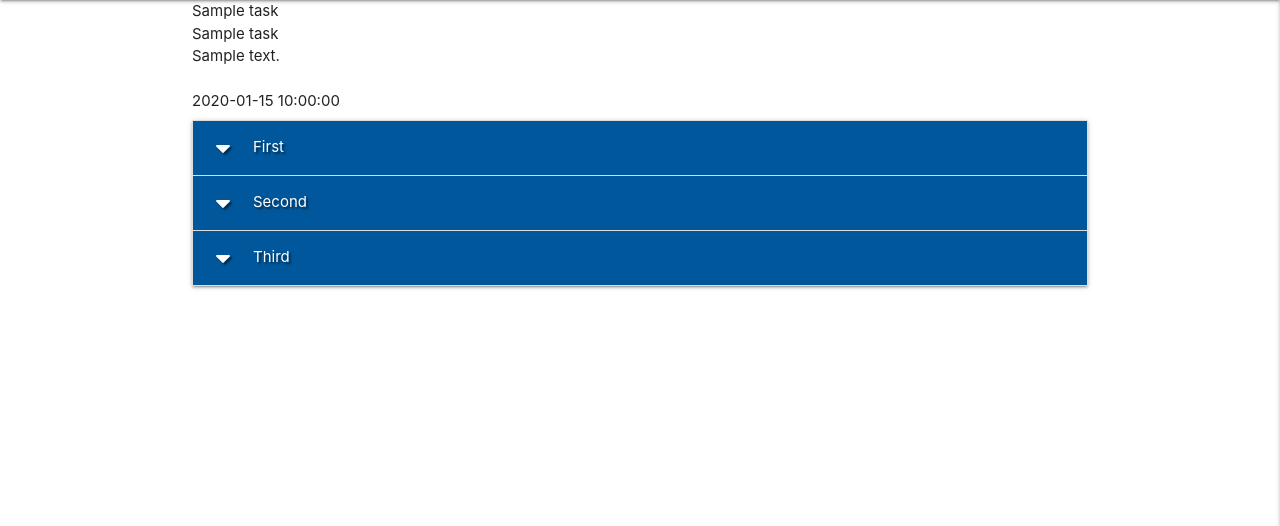
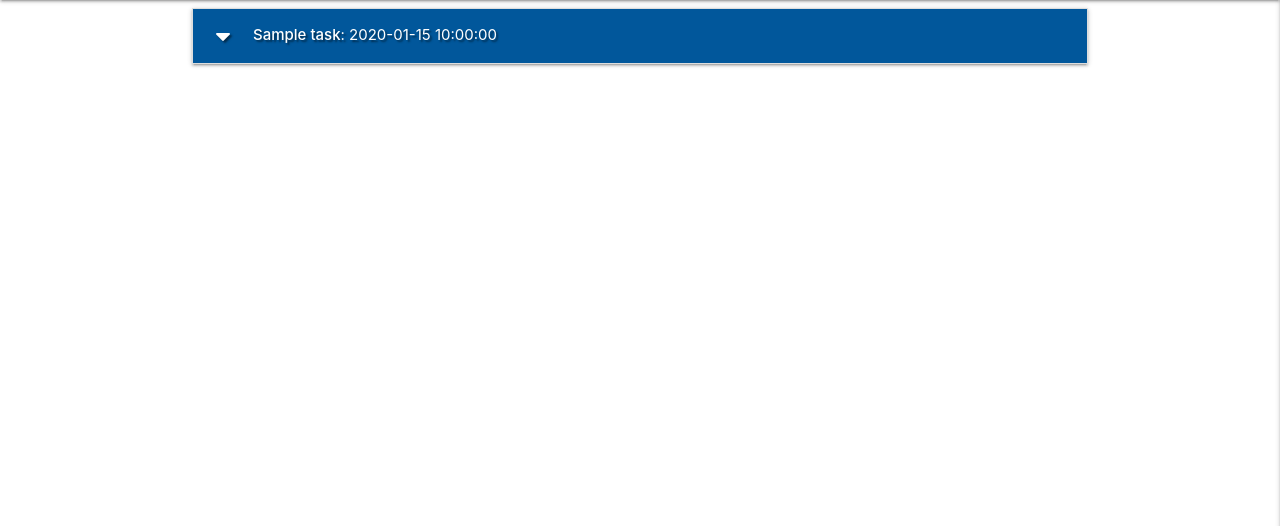
Before and after one commit to Andreim1998/Task-Manager, a Flask app: page / in a window 1280 px wide. Shown: the part 64-590 px from the top of the page. Run offline with Flask 2, Linux system fonts and the light colour scheme; a database or web service that is not in the repository returns one stand-in record (values such as "Sample title"); some libraries are stand-ins or nearby versions.

Commit message:
Bind data from db to accordion

```diff
--- a/app.py
+++ b/app.py
@@ -21,7 +21,7 @@ mongo = PyMongo(app)
 @app.route("/")
 @app.route("/get_tasks")
 def get_tasks():
-    tasks = mongo.db.tasks.find()
+    tasks = list(mongo.db.tasks.find())
     return render_template("tasks.html", tasks=tasks)
 
 
--- a/static/js/script.js
+++ b/static/js/script.js
@@ -1,4 +1,5 @@
 $(document).ready(function(){
     $(".sidenav").sidenav({edge: "right"});
     $('.collapsible').collapsible();
+    $('.tooltipped').tooltip();
   });
--- a/templates/tasks.html
+++ b/templates/tasks.html
@@ -2,28 +2,22 @@
 {% block content %}
 
 
-{% for task in tasks %}
-{{ task.task_name }}<br>
-{{ task.category_name }}<br>
-{{ task.task_description }}<br>
-{{ task.is_urgent }}<br>
-{{ task.due_date }}<br>
-{% endfor %}
-
 
 <ul class="collapsible">
+    {% for task in tasks %}
     <li>
-        <div class="collapsible-header white-text light-blue darken-4 text-shadow"><i class="fas fa-caret-down"></i>First</div>
-        <div class="collapsible-body"><span>Lorem ipsum dolor sit amet.</span></div>
-    </li>
-    <li>
-        <div class="collapsible-header white-text light-blue darken-4 text-shadow"><i class="fas fa-caret-down"></i>Second</div>
-        <div class="collapsible-body"><span>Lorem ipsum dolor sit amet.</span></div>
-    </li>
-    <li>
-        <div class="collapsible-header white-text light-blue darken-4 text-shadow"><i class="fas fa-caret-down"></i>Third</div>
-        <div class="collapsible-body"><span>Lorem ipsum dolor sit amet.</span></div>
-    </li>
+        <div class="collapsible-header white-text light-blue darken-4 text-shadow"><i class="fas fa-caret-down"></i>
+            <strong>{{ task.task_name }}</strong> : {{ task.due_date }}
+            {% if task.is_urgent == "on"  %}
+            <i class="fas fa-exclamation-circle light-blue-text text-lighten-2 tooltipped" data-position="right"
+                data-tooltip="URGENT!"></i>
+            {% endif %}
+        </div>
+        <div class="collapsible-body">
+            <strong>{{ task.category_name }}</strong>
+            <p>{{ task.task_description }}</p>
+        </div>
+        {% endfor %}
 </ul>
 
 
```
